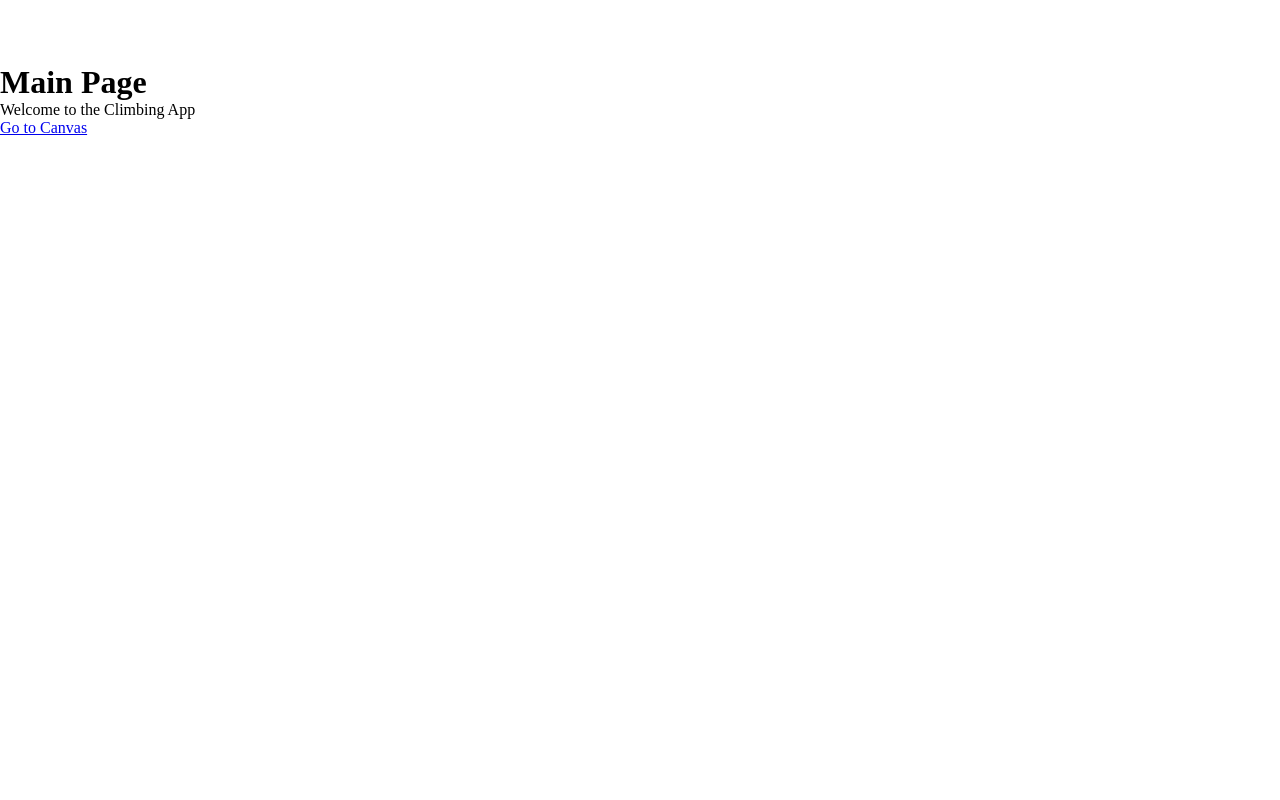
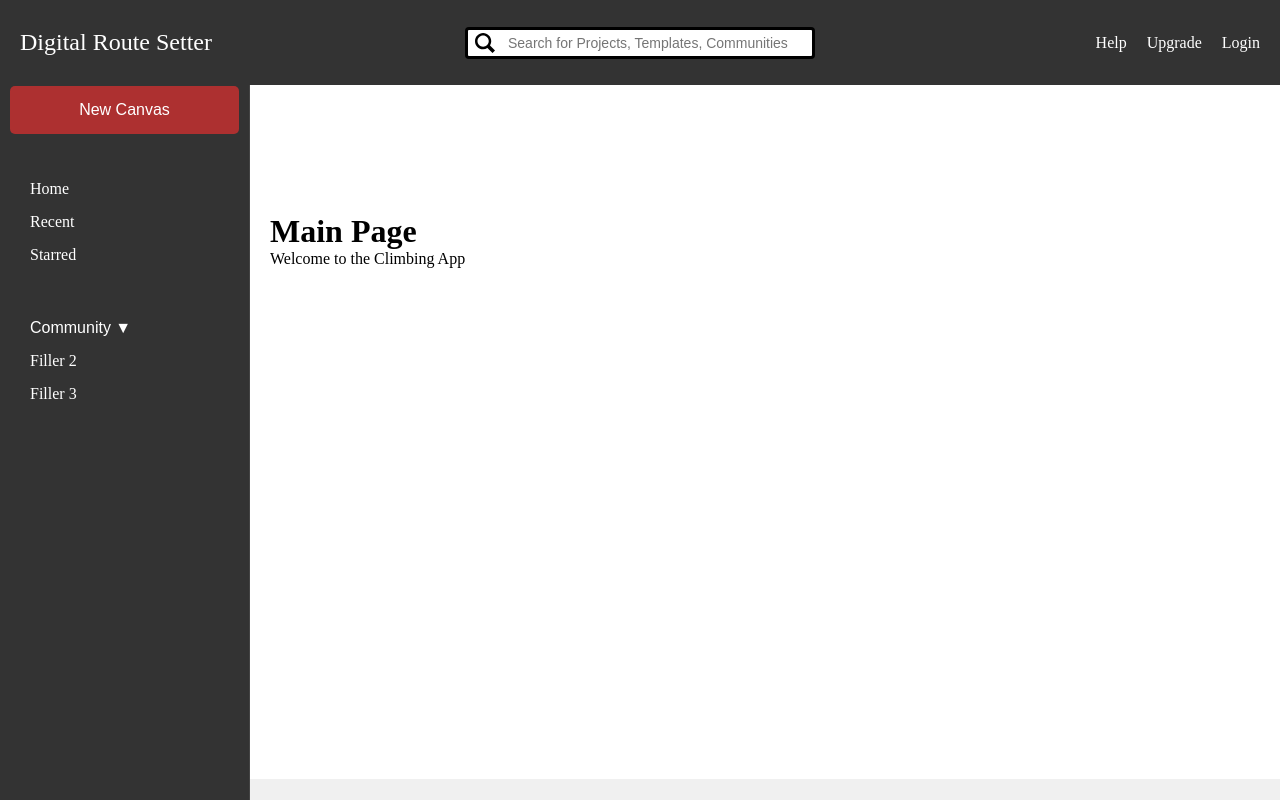
Before and after one commit to MalachiC0nstant/DRS-Frontend, a React (Vite) app: page / in a window 1280 px wide. Built offline with nearby package versions, Linux system fonts and the light colour scheme.

Commit message:
Main page has a navbar and sidebar now

```diff
--- a/src/App.tsx
+++ b/src/App.tsx
@@ -2,13 +2,11 @@ import React from "react";
 import { BrowserRouter as Router, Route, Routes } from "react-router-dom";
 import MainPage from "./pages/MainPage";
 import CanvasPage from "./pages/CanvasPage";
-import Navbar from "./components/Navbar";
 import "./App.css";
 
 const App: React.FC = () => {
   return (
     <Router>
-      {/* <Navbar /> */}
       <Routes>
         <Route path="/" element={<MainPage />} />
         <Route path="/canvas" element={<CanvasPage />} />
@@ -16,4 +14,5 @@ const App: React.FC = () => {
     </Router>
   );
 };
+
 export default App;
--- a/src/components/Canvas.tsx
+++ b/src/components/Canvas.tsx
@@ -7,7 +7,7 @@ const ThreeCanvas: React.FC = () => {
     <Canvas
       style={{ height: "100vh", width: "100vw" }}
       gl={{ antialias: true }}
-      onCreated={(state) => state.gl.setClearColor("#333333")} // Set the background to dark grey
+      onCreated={(state) => state.gl.setClearColor("#333333")}
     >
       <ambientLight intensity={0.5} />
       <pointLight position={[10, 10, 10]} />
--- a/src/components/CanvasRightSidebar.tsx
+++ b/src/components/CanvasRightSidebar.tsx
@@ -1,8 +1,19 @@
-import React from "react";
+import React, { useState } from "react";
 import "../css/CanvasRightSidebar.css";
 
 const CanvasRightSidebar: React.FC = () => {
+  const [isVisible, setIsVisible] = useState(true);
+
+  const toggleSidebar = () => {
+    setIsVisible(!isVisible);
+  };
+
   return (
+    <>
+      <button className="toggle-sidebar-btn" onClick={toggleSidebar}>
+        {isVisible ? "Close Properties" : "Open Properties"}
+      </button>
+      {isVisible && (
         <div className="canvas-right-sidebar">
           <h3>Properties</h3>
           <ul>
@@ -14,6 +25,8 @@ const CanvasRightSidebar: React.FC = () => {
             </li>
           </ul>
         </div>
+      )}
+    </>
   );
 };
 
--- a/src/components/Navbar.tsx
+++ b/src/components/Navbar.tsx
@@ -1,22 +1,26 @@
 import React from "react";
-import { Link } from "react-router-dom";
 import "../css/Navbar.css";
+import searchIcon from "../assets/searchIcon.svg";
 
 const Navbar: React.FC = () => {
   return (
-    <nav className="navbar">
-      <div className="navbar-logo">
-        <Link to="/">ClimbingApp</Link>
+    <div className="navbar">
+      <div className="navbar-left-corner">
+        <div className="navbar-title">Digital Route Setter</div>
       </div>
-      <ul className="navbar-links">
-        <li>
-          <Link to="/canvas">Canvas</Link>
-        </li>
-        <li>
-          <Link to="/login">Login</Link>
-        </li>
-      </ul>
-    </nav>
+      <div className="navbar-search">
+        <img src={searchIcon} alt="Search" className="search-icon" />
+        <input
+          type="text"
+          placeholder="Search for Projects, Templates, Communities"
+        />
+      </div>
+      <div className="navbar-right">
+        <div>Help</div>
+        <div>Upgrade</div>
+        <div>Login</div>
+      </div>
+    </div>
   );
 };
 
--- a/src/components/Sidebar/SidebarShapes.tsx
+++ b/src/components/Sidebar/SidebarShapes.tsx
@@ -6,7 +6,7 @@ interface SidebarShapesProps {
 }
 
 const SiderbarShapes: React.FC<SidebarShapesProps> = ({ title }) => {
-  const [isOpen, setIsOpen] = useState(true);
+  const [isOpen, setIsOpen] = useState(false);
 
   const toggleDropdown = () => {
     setIsOpen(!isOpen);
--- a/src/css/CanvasLeftSidebar.css
+++ b/src/css/CanvasLeftSidebar.css
@@ -8,6 +8,7 @@
   flex-direction: column;
   padding: 10px;
   transition: width 0.2s ease;
+  overflow-y: auto; /* TODO: Looks ugly, update it*/
 }
 
 .sidebar-content {
--- a/src/css/CanvasRightSidebar.css
+++ b/src/css/CanvasRightSidebar.css
@@ -4,10 +4,12 @@
   right: 0;
   width: 200px;
   height: calc(100% - 60px);
-  background-color: white;
+  background-color: #222;
   padding: 1rem;
   color: white;
   z-index: 500;
+  border-left: 2px solid #444;
+  box-shadow: -2px 0 5px rgba(0, 0, 0, 0.5);
 }
 
 .canvas-right-sidebar h3 {
@@ -34,3 +36,21 @@
 .canvas-right-sidebar button:hover {
   background-color: #555;
 }
+
+.toggle-sidebar-btn {
+  position: fixed;
+  right: 10px;
+  top: 20px;
+  z-index: 999;
+  background-color: #444;
+  color: white;
+  border: none;
+  padding: 0.5rem 1rem;
+  cursor: pointer;
+  font-size: 0.9rem;
+  border-radius: 4px;
+}
+
+.toggle-sidebar-btn:hover {
+  background-color: #555;
+}
--- a/src/css/CanvasToolNavbar.css
+++ b/src/css/CanvasToolNavbar.css
@@ -1,5 +1,3 @@
-/* CanvasToolNavbar.css */
-
 .canvas-tool-navbar {
     height: 30px;
     background-color: #333;
@@ -30,17 +28,17 @@
     background-color: transparent;
     border: none;
     cursor: pointer;
-    height: 100%; /* Make the button take full height */
+    height: 100%;
     display: flex;
-    align-items: center; /* Vertically center the content inside */
+    align-items: center;
 }
 
 .tool-btn img {
-    width: 24px; /* Adjust size as needed */
+    width: 24px;
     height: 24px;
-    filter: invert(1); /* Invert to make the icon white */
+    filter: invert(1);
 }
 
   .tool-btn:hover img {
-    filter: invert(0.7); /* Lighter on hover */
+    filter: invert(0.7);
   }
--- /dev/null
+++ b/src/css/MainPage.css
@@ -0,0 +1,86 @@
+.main-page {
+    display: flex;
+    height: 100vh;
+    width: 100vw;
+    background-color: #f0f0f0;
+}
+
+.left-sidebar {
+    width: 250px;
+    background-color: #333;
+    color: white;
+    height: calc(100vh - 85px);
+    padding-top: 20px;
+    position: fixed;
+    top: 85px;
+    left: 0;
+    border-right: 1px solid #444;
+    z-index: 100;
+    display: flex;
+    flex-direction: column;
+    justify-content: flex-start;
+}
+
+.big-button {
+    display: flex;
+    justify-content: center;
+    align-items: center;
+    height: 100px;
+}
+
+.sidebar-big-btn {
+    background-color: rgb(173, 48, 48);
+    color: white;
+    padding: 15px 40px;
+    border: none;
+    cursor: pointer;
+    font-size: 16px;
+    border-radius: 5px;
+    width: 100%;
+}
+
+.sidebar-big-btn:hover {
+    background-color: darkred;
+}
+
+.sidebar-section {
+    padding: 20px;
+}
+
+.sidebar-section ul {
+    list-style: none;
+    padding: 0;
+    margin: 0;
+}
+
+.sidebar-section ul li {
+    margin-bottom: 15px;
+    cursor: pointer;
+    color: white;
+}
+
+.sidebar-section ul li:hover {
+    text-decoration: underline;
+}
+
+.community-btn {
+    background: none;
+    border: none;
+    color: white;
+    font-size: 16px;
+    cursor: pointer;
+}
+
+.community-btn:hover {
+    text-decoration: underline;
+}
+
+.main-content {
+    flex-grow: 1;
+    margin-left: 250px;
+    padding: 20px;
+    padding-top: 85px;
+    background-color: white;
+    height: calc(100vh - 85px);
+    overflow: auto;
+}
--- a/src/css/Navbar.css
+++ b/src/css/Navbar.css
@@ -1,37 +1,53 @@
 .navbar {
-    width: 100%;
+  height: 85px;
+  background-color: #333;
+  color: white;
   display: flex;
+  align-items: center;
   justify-content: space-between;
-    align-items: center;
-    background-color: #333;
-    padding: 1rem;
-    color: white;
+  padding: 0 20px;
   position: fixed;
   top: 0;
   left: 0;
-    z-index: 1000;
+  right: 0;
+  z-index: 200;
 }
 
-  .navbar-logo {
-    font-size: 1.5rem;
-    text-decoration: none;
-    font-weight: bold;
-    color: white !important;
+.navbar-left-corner {
+  flex: 1;
 }
 
-
-  .navbar-links {
-    list-style: none;
-    display: flex;
-    gap: 1rem;
+.navbar-title {
+  font-size: 24px;
+  margin-right: 20px;
 }
 
-
-  .navbar-links li a {
-    color: white;
-    text-decoration: none;
+.navbar-search {
+  flex: 0 0 350px;
+  position: relative;
 }
 
-  .navbar-links li a:hover {
-    text-decoration: underline;
+.navbar-search input {
+  width: 100%;
+  padding: 5px 10px 5px 40px;
+  border: 3px solid black;
+  border-radius: 4px;
+  font-size: 14px;
 }
+
+.navbar-right {
+  display: flex;
+  gap: 20px;
+  flex: 1;
+  justify-content: flex-end;
+}
+
+.search-icon {
+  position: absolute;
+  left: 10px;
+  top: 50%;
+  transform: translateY(-50%);
+  width: 20px;
+  height: 20px;
+  object-fit: contain;
+}
--- a/src/pages/MainPage.tsx
+++ b/src/pages/MainPage.tsx
@@ -1,12 +1,42 @@
 import React from "react";
-import { Link } from "react-router-dom";
+import Navbar from "../components/Navbar";
+import "../css/MainPage.css";
 
 const MainPage: React.FC = () => {
   return (
-    <div>
-      <h1>Main Page</h1>
-      <p>Welcome to the Climbing App</p>
-      <Link to="/canvas">Go to Canvas</Link>
+    <div className="main-page">
+      <Navbar />
+
+      <div className="main-content">
+        <div className="left-sidebar">
+          <div className="big-button">
+            <button className="sidebar-big-btn">New Canvas</button>
+          </div>
+
+          <div className="sidebar-section">
+            <ul>
+              <li>Home</li>
+              <li>Recent</li>
+              <li>Starred</li>
+            </ul>
+          </div>
+
+          <div className="sidebar-section">
+            <ul>
+              <li className="community-dropdown">
+                <button className="community-btn">Community ▼</button>
+              </li>
+              <li>Filler 2</li>
+              <li>Filler 3</li>
+            </ul>
+          </div>
+        </div>
+
+        <div className="page-content">
+          <h1>Main Page</h1>
+          <p>Welcome to the Climbing App</p>
+        </div>
+      </div>
     </div>
   );
 };
```
Also changed, not shown: src/components/MainPageLeftSidebar.tsx (added, +20 -0 lines), src/assets/searchIcon.svg (added). Lines whose indentation alone changed are shown as unchanged.
